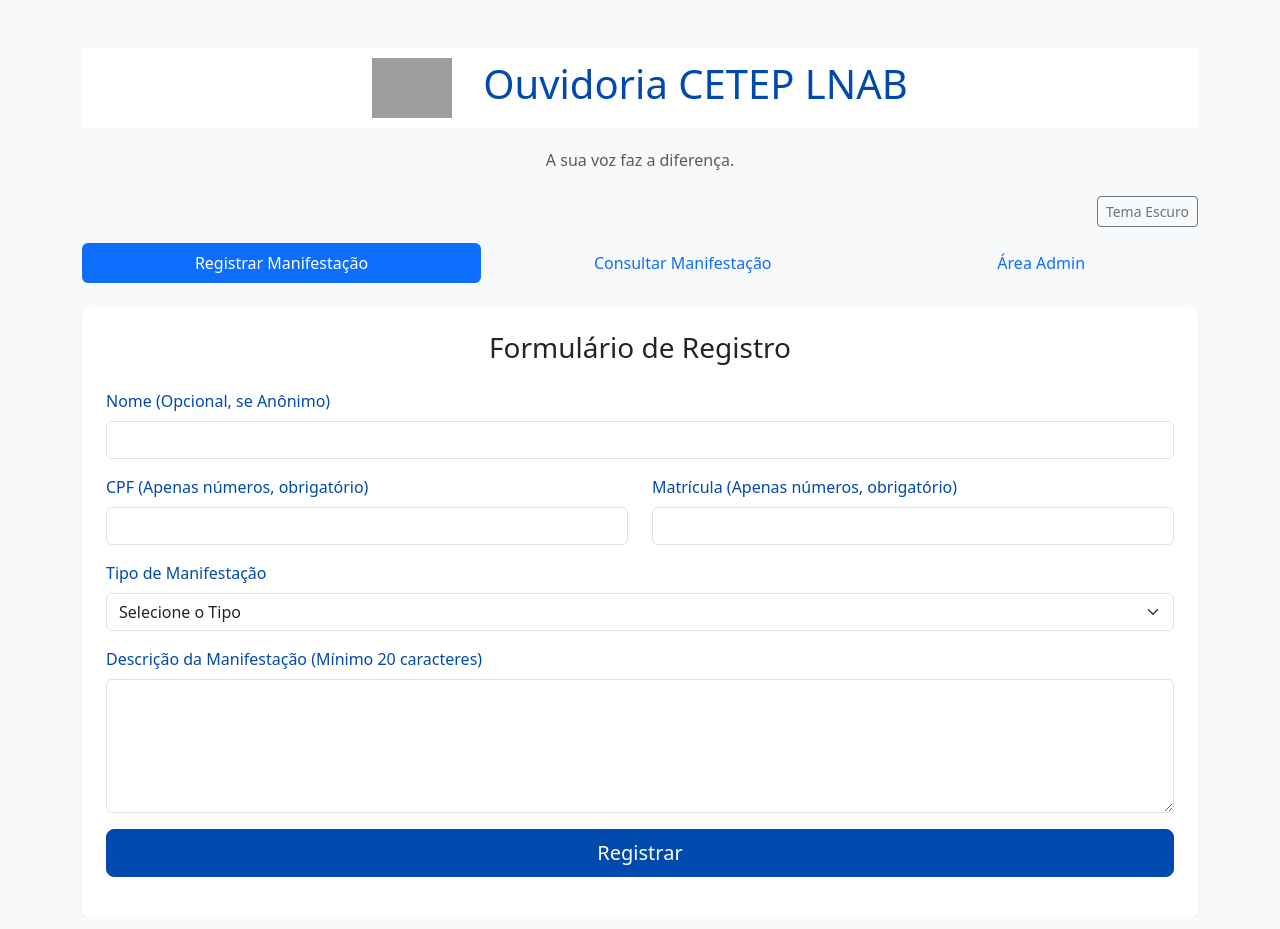
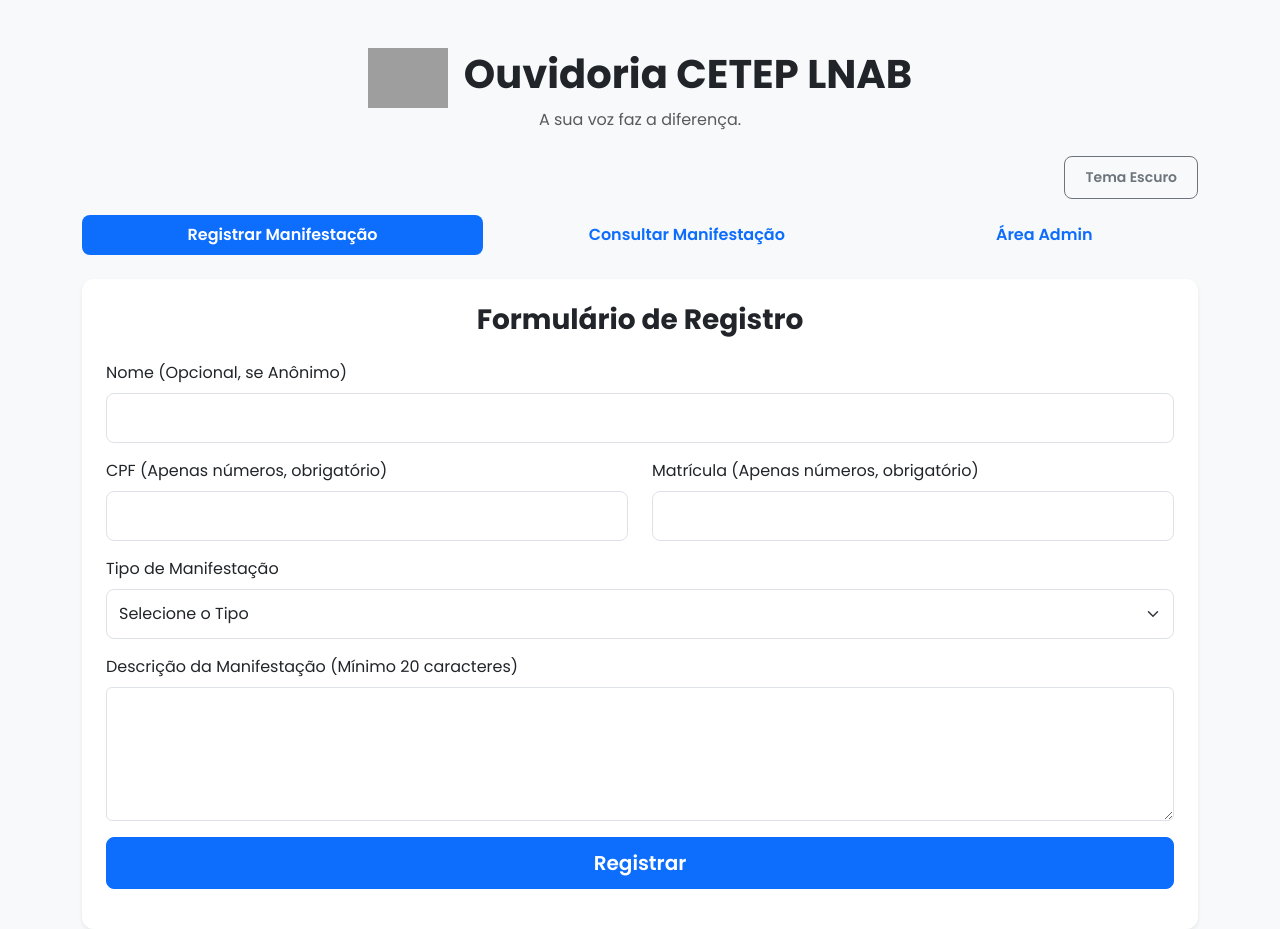
Before and after one commit to marcioceac10-creator/ouvidoria-cetep-lnab, a Flask app: page / in a window 1280 px wide. Before the commit the page ends 877 px from the top, so only its background shows below. Run offline with Flask 3, Linux system fonts and the light colour scheme; grey boxes are pictures that could not be loaded.

Commit message:
Update style.css

```diff
--- a/static/style.css
+++ b/static/style.css
@@ -1,61 +1,66 @@
-:root {
-  --cetep-azul: #004AAD;
-  --cetep-vermelho: #E30613;
-}
-
+/* Configurações Globais: Fonte */
 body {
+  font-family: 'Poppins', sans-serif; /* Usando a fonte que adicionamos no HTML */
   background-color: #f8f9fa;
   transition: background-color 0.3s, color 0.3s;
 }
 
-h1, h2, h3, h4, label {
-  color: var(--cetep-azul);
+/* Títulos: Deixar mais elegante */
+h1, h2, h3 {
+  font-weight: 700; /* Mais encorpado */
 }
 
-.btn-primary {
-  background-color: var(--cetep-azul) !important;
-  border-color: var(--cetep-azul) !important;
+/* Campos e Botões: Bordas e Sombra Suaves (Estilo Moderno) */
+input[type="text"],
+input[type="password"],
+textarea,
+.form-select {
+  border-radius: 8px; /* Cantos Arredondados */
+  padding: 12px;
+  border: 1px solid #dee2e6; /* Cor da borda mais suave */
+  transition: all 0.2s;
 }
 
-.btn-danger {
-  background-color: var(--cetep-vermelho) !important;
-  border-color: var(--cetep-vermelho) !important;
+input[type="text"]:focus,
+input[type="password"]:focus,
+textarea:focus,
+.form-select:focus {
+  border-color: var(--cetep-azul);
+  box-shadow: 0 0 0 0.1rem rgba(0, 74, 173, 0.25); /* Sombra suave ao focar */
 }
 
-.dark-theme {
-  background-color: #121212;
-  color: #f5f5f5;
+.btn {
+  border-radius: 8px;
+  font-weight: 600;
+  padding: 10px 20px;
+  transition: transform 0.1s;
 }
 
+.btn:active {
+    transform: scale(0.98); /* Efeito de clique sutil */
+}
+
+/* Cartões (Cards): Sombra e Borda para destaque */
+.card {
+    border-radius: 12px; /* Cantos mais arredondados para o cartão */
+    border: none;
+    box-shadow: 0 4px 12px rgba(0, 0, 0, 0.08); /* Sombra mais visível e moderna */
+}
+
+/* Navegação por Abas (Pills) */
+.nav-pills .nav-link {
+    border-radius: 8px;
+    font-weight: 600;
+}
+
+/* Garante que o tema escuro funcione com a nova estrutura */
 .dark-theme .card {
   background-color: #1e1e1e;
   color: #f5f5f5;
+  box-shadow: 0 4px 12px rgba(0, 0, 0, 0.4);
 }
-
-.dark-theme h1,
-.dark-theme h2,
-.dark-theme h3,
-.dark-theme h4,
-.dark-theme label {
+.dark-theme input, .dark-theme textarea, .dark-theme .form-select {
+  background-color: #2c2c2c;
   color: #f5f5f5;
+  border-color: #3e3e3e;
 }
-
-.dark-theme .btn-outline-secondary {
-  border-color: #ccc;
-  color: #f5f5f5;
-}
-
-.hidden {
-  display: none;
-}
-
-.logo-box {
-  display: flex;
-  align-items: center;
-  gap: 15px;
-  background-color: #fff;
-  padding: 10px 20px;
-  border-radius: 5px;
-  justify-content: center;
-  margin-bottom: 20px;
-}
```
